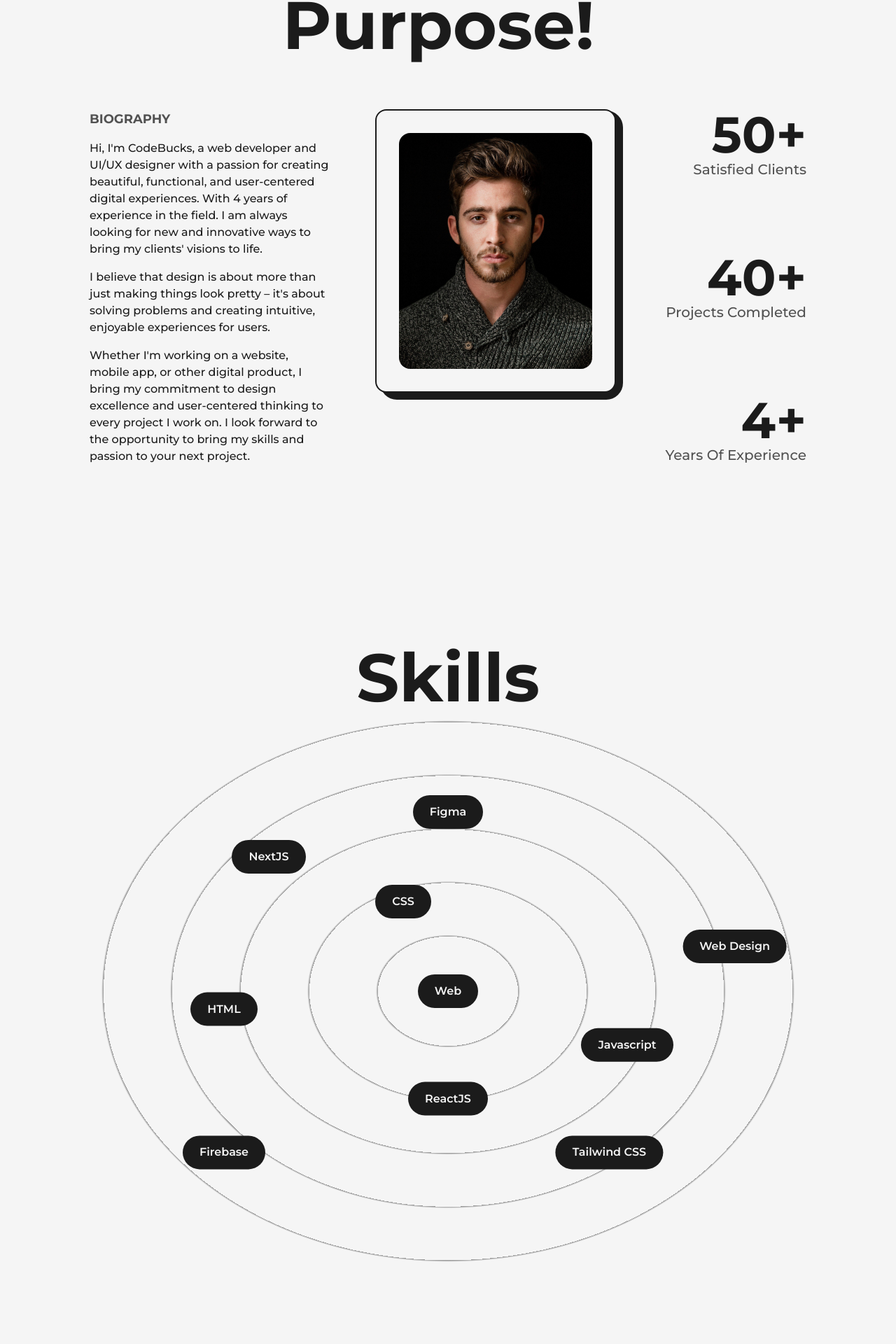
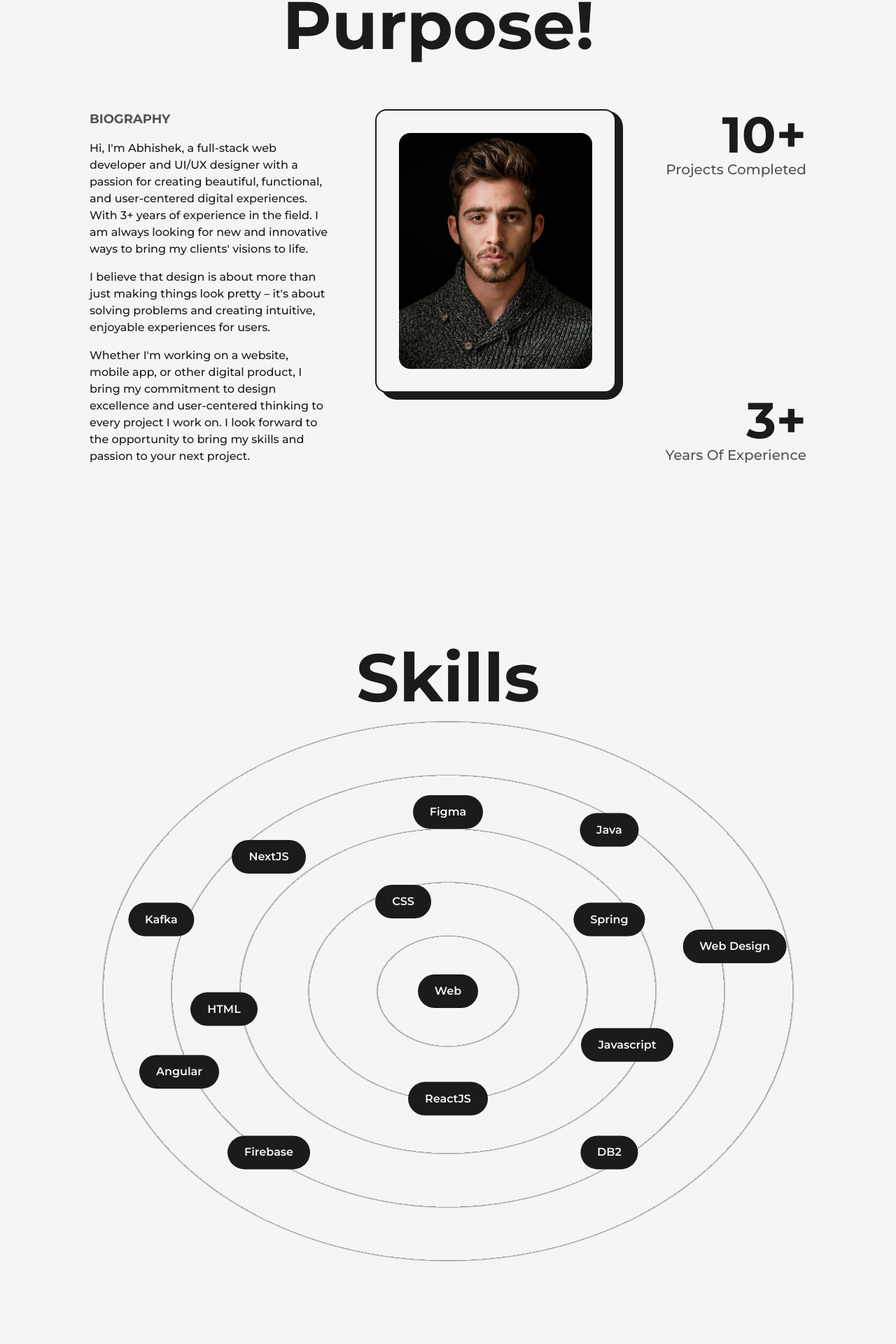
Before and after one commit to sybergeek/portfolio-nextjs, a Next.js app: page /about in a window 1280 px wide. Shown: the part 278-2198 px from the top of the page at 70% size. Built offline with nearby package versions, Linux system fonts and the light colour scheme.

Commit message:
Update education info

```diff
--- a/app/about/page.tsx
+++ b/app/about/page.tsx
@@ -48,8 +48,8 @@ export default function About() {
             <div className="col-span-3 flex flex-col items-start justify-start">
               <h2 className="mb-4 text-lg font-bold uppercase text-dark/75 dark:text-light/75">Biography</h2>
               <p className="font-medium">
-                Hi, I'm CodeBucks, a web developer and UI/UX designer with a passion for creating beautiful, functional,
-                and user-centered digital experiences. With 4 years of experience in the field. I am always looking for
+                Hi, I'm Abhishek, a full-stack web developer and UI/UX designer with a passion for creating beautiful, functional,
+                and user-centered digital experiences. With 3+ years of experience in the field. I am always looking for
                 new and innovative ways to bring my clients' visions to life.
               </p>
               <p className="my-4 font-medium">
@@ -67,24 +67,24 @@ export default function About() {
               <Image src={profilePic} alt="Abhishek Sen" className="w-full h-auto rounded-2xl" />
             </div>
             <div className="col-span-2 flex flex-col items-end justify-between">
-              <div className="flex flex-col items-end justify-center">
+              {/* <div className="flex flex-col items-end justify-center">
                 <span className="inline-block text-7xl font-bold">
-                  {/* <AnimatedNumbers value={50} />+ */}
+                  <AnimatedNumbers value={50} />+
                   50+
                 </span>
                 <h2 className="text-xl font-medium capitalize text-dark/75 dark:text-light/75">satisfied clients</h2>
-              </div>
+              </div> */}
               <div className="flex flex-col items-end justify-center">
                 <span className="inline-block text-7xl font-bold">
                   {/* <AnimatedNumbers value={40} />+ */}
-                  40+
+                  10+
                 </span>
                 <h2 className="text-xl font-medium capitalize text-dark/75 dark:text-light/75">projects completed</h2>
               </div>
               <div className="flex flex-col items-end justify-center">
                 <span className="inline-block text-7xl font-bold">
                   {/* <AnimatedNumbers value={4} />+ */}
-                  4+
+                  3+
                 </span>
                 <h2 className="text-xl font-medium capitalize text-dark/75 dark:text-light/75">years of experience</h2>
               </div>
--- a/app/components/Education.tsx
+++ b/app/components/Education.tsx
@@ -4,7 +4,7 @@ import LiIcon from './LiIcon';
 
 const Details = ({type, time, place, info} : {type: any, time: any, place: any, info: any}) => {
   const ref = useRef(null);
-  return <li ref={ref} className='my-8 first:mt-0 last:mb-0 w-[60%] mx-auto flex flex-col items-center justify-between'>
+  return <li ref={ref} className='my-8 first:mt-0 last:mb-0 w-[60%] mx-auto flex flex-col items-left justify-between'>
     <LiIcon reference={ref} />
     <motion.div
     initial={{y: 50}}
@@ -42,7 +42,14 @@ const Education = () => {
         style={{ scaleY: scrollYProgress }}
         className='absolute left-9 top-0 w-[4px] h-full bg-dark dark:bg-light origin-top' />
         <ul className='w-full flex flex-col items-start justify-between ml-4'>
-          <Details type="Bachelor Of Science In Computer Science" time="2016-2020"
+          <Details type="Bachelor of Engineering In Computer Science & Engineering" time="2017-2021"
+          place="Ramaiah Institute of Technology (RIT), Bangalore"
+          info="Relevant courses included Data Structures and Algorithms, Computer Systems Engineering, and Artificial
+          Intelligence." />
+          <Details type="CBSE Senior Secondary Education" time="2004-2017"
+          place="DAV Model School, Durgapur"
+          info="Relevant courses included Mathematics and Computer Science." />
+          {/* <Details type="Bachelor Of Science In Computer Science" time="2016-2020"
           place="Massachusetts Institute Of Technology (MIT)"
           info="Relevant courses included Data Structures and Algorithms, Computer Systems Engineering, and Artificial
           Intelligence." />
@@ -53,15 +60,7 @@ const Education = () => {
           <Details type="Bachelor Of Science In Computer Science" time="2016-2020"
           place="Massachusetts Institute Of Technology (MIT)"
           info="Relevant courses included Data Structures and Algorithms, Computer Systems Engineering, and Artificial
-          Intelligence." />
-          <Details type="Bachelor Of Science In Computer Science" time="2016-2020"
-          place="Massachusetts Institute Of Technology (MIT)"
-          info="Relevant courses included Data Structures and Algorithms, Computer Systems Engineering, and Artificial
-          Intelligence." />
-          <Details type="Bachelor Of Science In Computer Science" time="2016-2020"
-          place="Massachusetts Institute Of Technology (MIT)"
-          info="Relevant courses included Data Structures and Algorithms, Computer Systems Engineering, and Artificial
-          Intelligence." />
+          Intelligence." /> */}
         </ul>
       </div>
     </div>
--- a/app/components/NavBar.tsx
+++ b/app/components/NavBar.tsx
@@ -37,19 +37,19 @@ const NavBar = () => {
         <CustomLink href="/articles" title="Articles" className='ml-4' />
       </nav>
       <nav className='flex items-center justify-center flex-wrap'>
-        <motion.a href="https://twitter.com" target={"_blank"}
+        {/* <motion.a href="https://twitter.com" target={"_blank"}
         whileHover={{ y:-2 }}
         whileTap={{ scale:0.9 }}
         className='w-6 mr-3'>
           <TwitterIcon />
-        </motion.a>
-        <motion.a href="https://github.com" target={"_blank"}
+        </motion.a> */}
+        <motion.a href="https://github.com/sybergeek" target={"_blank"}
         whileHover={{ y:-2 }}
         whileTap={{ scale:0.9 }}
         className='w-6 mx-3'>
           <GithubIcon />
         </motion.a>
-        <motion.a href="https://linkedin.com" target={"_blank"}
+        <motion.a href="https://linkedin.com/in/abhishek-sen-url" target={"_blank"}
         whileHover={{ y:-2 }}
         whileTap={{ scale:0.9 }}
         className='w-6 mx-3'>
--- a/app/components/Skills.tsx
+++ b/app/components/Skills.tsx
@@ -27,8 +27,12 @@ const Skills = () => {
       <Skill name="NextJS" x="-20vw" y="-15vw" />
       <Skill name="Web Design" x="32vw" y="-5vw" />
       <Skill name="Figma" x="0vw" y="-20vw" />
-      <Skill name="Firebase" x="-25vw" y="18vw" />
-      <Skill name="Tailwind CSS" x="18vw" y="18vw" />
+      <Skill name="Firebase" x="-20vw" y="18vw" />
+      <Skill name="Java" x="18vw" y="-18vw" />
+      <Skill name="Spring" x="18vw" y="-8vw" />
+      <Skill name="Kafka" x="-32vw" y="-8vw" />
+      <Skill name="Angular" x="-30vw" y="9vw" />
+      <Skill name="DB2" x="18vw" y="18vw" />
     </div>
     </>
   )
--- a/app/page.tsx
+++ b/app/page.tsx
@@ -25,7 +25,7 @@ export default function Home() {
 Explore my latest projects and articles, showcasing my expertise in React.js and web development.
               </p>
               <div className="flex items-center self-start mt-2">
-                <Link href="/dummy.pdf" target={"_blank"}
+                <Link href="/AbhishekSen_Resume_2024.pdf" target={"_blank"}
                 className="flex items-center bg-dark text-light p-2.5 px-6
                 rounded-lg text-lg font-semibold hover:bg-light hover:text-dark
                 border border-2 border-solid border-transparent hover:border-dark
```
Also changed, not shown: 1 other file (tests, documents, lock files or other folders).
